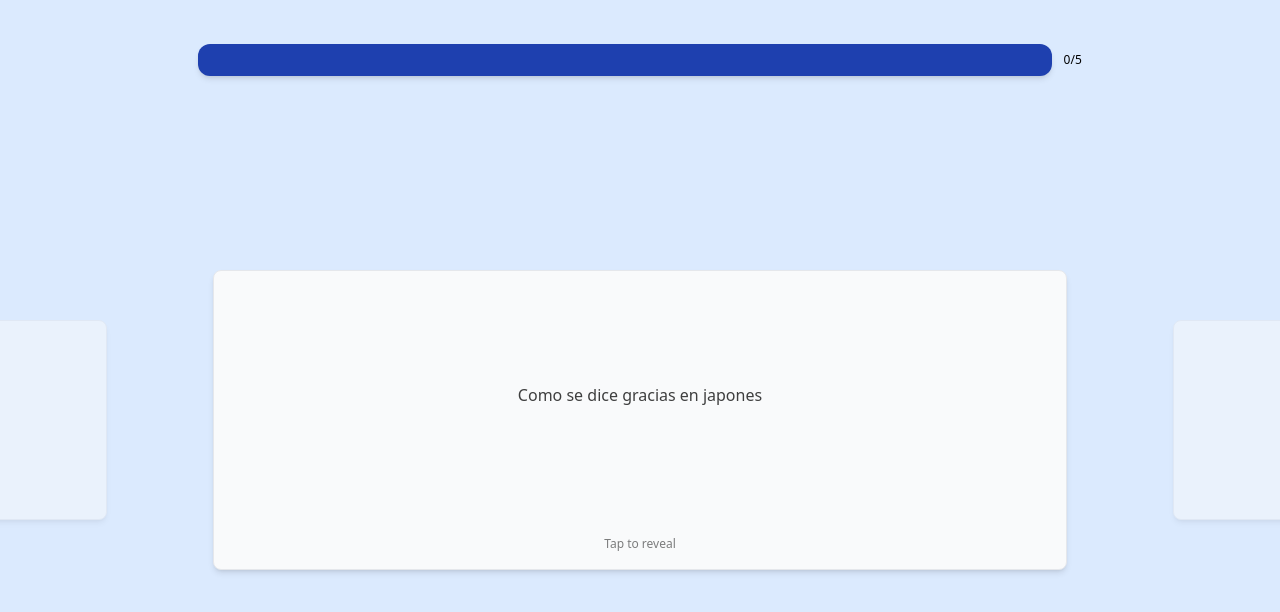
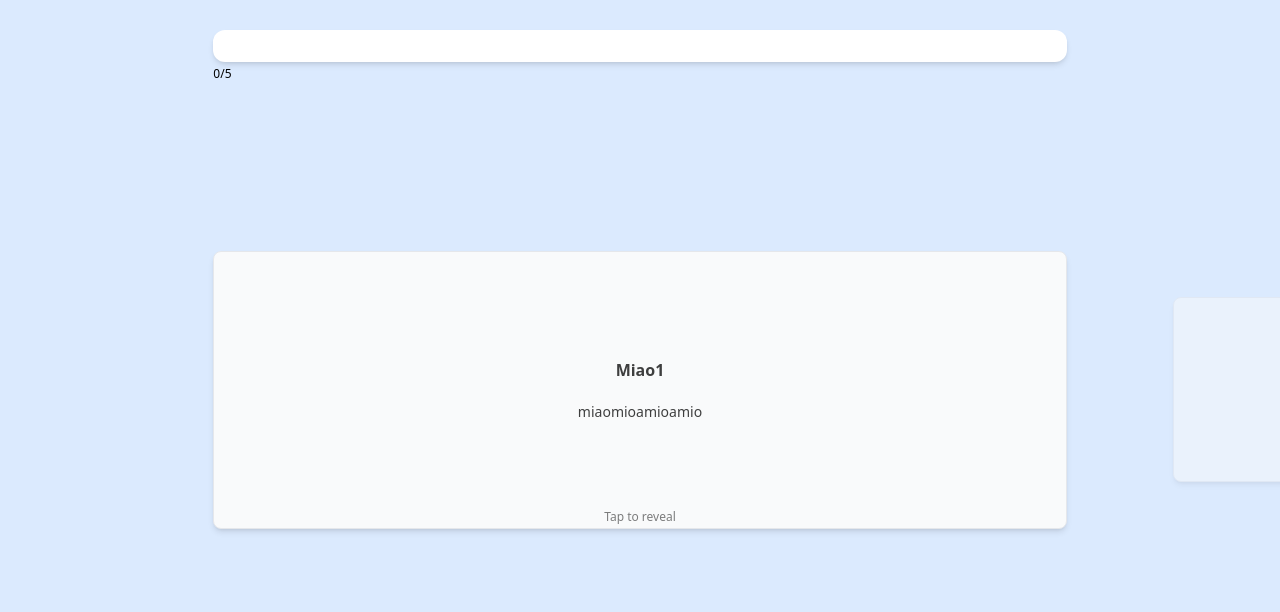
Before and after one commit to VannyFasanix/flashlearn, a Nuxt app: page / in a window 1280 px wide. Shown: the top 612 px of the page. Built offline with nearby package versions, Linux system fonts and the light colour scheme.

Commit message:
finished updateing flashcards

```diff
--- a/api/mock.json
+++ b/api/mock.json
@@ -1,16 +1,31 @@
 {
   "deck": [
     {
-      "text": "Miao1"
+      "text": "Miao1",
+      "subtext": "miaomioamioamio",
+      "back": "Il verso del micio 1",
+      "subback": "Subeme la radio..."
     },
     {
-      "text": "Miao2"
+      "text": "Miao2",
+      "subtext": "miaomioamioamio",
+      "back": "Il verso del micio 222",
+      "subback": "Subeme la radio..."
     },    {
-      "text": "Miao3"
+      "text": "Miao3",
+      "subtext": "miaomioamioamio",
+      "back": "Il verso del micio 33",
+      "subback": "Subeme la radio..."
     },    {
-      "text": "Miao4"
+      "text": "Miao4",
+      "subtext": "miaomioamioamio",
+      "back": "Il verso del micio 444",
+      "subback": "Subeme la radio..."
     },    {
-      "text": "Miao5"
+      "text": "Miao5",
+      "subtext": "miaomioamioamio",
+      "back": "Il verso del micio 55",
+      "subback": "Subeme la radio..."
     }
   ]
 }
--- a/components/flashcard/Card.vue
+++ b/components/flashcard/Card.vue
@@ -1,23 +1,22 @@
 <template>
   <div class="flashcard-container" @click="flipCard">
-    <div :class="['flashcard', { flipped: isFlipped }]">
+    <div :class="['flashcard', { flipped: isFlipped, 'no-transition': noTransition }]">
       <div class="front">
         <div class="w-full h-full flex flex-col items-center justify-center border border-gray-200 rounded-lg shadow-md bg-gray-50">
-          <div class="h-5/6 p-5 w-full flex items-center justify-center">
-            <p class="text-adaptive opacity-75"> Como se dice gracias en japones</p>
+          <div class="h-full p-5 w-full flex flex-col gap-5 items-center justify-center">
+            <p class="text-md font-bold opacity-75">{{card?.text}}</p>
+            <p class="text-sm opacity-75">{{card?.subtext}}</p>
           </div>
-          <div class="h-1/6 w-full flex items-center justify-center">
+          <div class="absolute bottom-1 w-full flex items-center justify-center">
             <p class="font-thin text-xs opacity-50">Tap to reveal</p>
           </div>
         </div>
       </div>
       <div class="back">
         <div class="w-full h-full flex flex-col items-center justify-center border border-gray-200 rounded-lg shadow-md bg-gray-50 relative">
-          <div class="h-4/6 w-full flex items-center justify-center">
-            <p class="text-base font-bold">Back img</p>
-          </div>
-          <div class="h-2/6 w-full flex items-center justify-center">
-            <p class="font-thin">Back descr</p>
+          <div class="h-full w-full flex flex-col gap-5 items-center justify-center">
+            <p class="text-md font-bold opacity-75">{{card?.back}}</p>
+            <p class="text-sm opacity-75">{{card?.subback}}</p>
           </div>
           <div class="circle"></div>
         </div>
@@ -27,15 +26,31 @@
 </template>
 
 <script lang="ts" setup>
-import { ref } from 'vue';
+import { ref, onUpdated } from 'vue';
 
-const emitter = defineEmits(["cardRevealed"])
+const props = defineProps(['card', 'cardIndex']);
+const emitter = defineEmits(["cardRevealed"]);
 
 const isFlipped = ref(false);
+const currentIndex = ref(props.cardIndex);
+const noTransition = ref(false);
+
+onUpdated(() => {
+  if (currentIndex.value !== props.cardIndex) {
+    isFlipped.value = false;
+    noTransition.value = true; // Rimuove la transizione
+    currentIndex.value = props.cardIndex;
+
+    // Forza il re-rendering della carta senza transizione
+    setTimeout(() => {
+      noTransition.value = false; // Ripristina la transizione
+    }, 50);
+  }
+});
 
 const flipCard = () => {
   isFlipped.value = !isFlipped.value;
-  emitter("cardRevealed", true)
+  emitter("cardRevealed", true);
 };
 </script>
 
@@ -52,6 +67,10 @@ const flipCard = () => {
   position: relative;
   transform-style: preserve-3d;
   transition: transform 0.6s;
+}
+
+.flashcard.no-transition {
+  transition: none;
 }
 
 .flashcard.flipped {
--- a/components/flashcard/Flashcard.vue
+++ b/components/flashcard/Flashcard.vue
@@ -1,49 +1,76 @@
 <template>
   <div class="h-full max-h-full w-full flex flex-col justify-between items-center overflow-hidden relative">
 
-    <div class="w-full h-1/6 flex justify-center items-center gap-3">
-      <div class="h-8 w-2/3 bg-blue-800 rounded-xl shadow-md">
-      </div>
-      <p class="text-xs">0/{{deck.length}}</p>
+    <div class="w-2/3 h-1/6 flex flex-col justify-center items-start gap-1">
+      <FlashcardProgressBar :deck="deck" :completed-cards="completedCards" :completion-percentage="completionPercentage"></FlashcardProgressBar>
     </div>
 
-    <div class="h-5/6 w-full flex flex-row relative">
-      <div class="h-full w-full flex items-center justify-center">
-        <div class="w-2/3 h-1/2">
-          <FlashcardCard @card-revealed="setShowWhenRepeat"></FlashcardCard>
-        </div>
-      </div>
+    <div v-if="cardIndex < deck.length" class="h-5/6 w-full flex flex-row relative">
 
-      <!-- Mock cards -->
-      <div class="absolute left-1/4 transform -translate-x-full h-full w-full flex items-center justify-center opacity-50">
+      <!-- Mock card -->
+      <div v-if="deck[cardIndex-1]" class="absolute left-1/4 transform -translate-x-full h-full w-full flex items-center justify-center opacity-50">
         <div class="w-2/3 h-1/3">
           <FlashcardCard></FlashcardCard>
         </div>
       </div>
 
-      <div class="absolute right-1/4 transform translate-x-full h-full w-full flex items-center justify-center opacity-50">
+      <!-- Main card -->
+      <div class="h-full w-full flex items-center justify-center">
+        <div class="w-2/3 h-1/2">
+          <FlashcardCard :card="deck[cardIndex]" :cardIndex="cardIndex" @card-revealed="setShowWhenRepeat"></FlashcardCard>
+        </div>
+      </div>
+
+      <!-- Mock card -->
+      <div v-if="deck[cardIndex+1]" class="absolute right-1/4 transform translate-x-full h-full w-full flex items-center justify-center opacity-50">
         <div class="w-2/3 h-1/3">
           <FlashcardCard></FlashcardCard>
         </div>
       </div>
+
     </div>
 
-    <div v-if="showWhenRepeat" class="h-14 w-2/3">
-      <FlashcardWhenRepeat/>
+    <div v-else class="h-5/6 w-full flex justify-center items-center">Complimenti!</div>
+
+    <div class="h-14 w-2/3" :class="{ 'absolute bottom-0': showWhenRepeat }">
+      <FlashcardWhenRepeat v-if="showWhenRepeat" @difficulty-defined="setDifficultyAndProceed" />
     </div>
   </div>
 </template>
 
 <script lang="ts" setup>
+import { ref } from 'vue';
+import { deck } from "../../api/mock.json";
 
-  import { deck } from "../../api/mock.json"
+const showWhenRepeat = ref(false);
+const completedCards = ref(0);
+const cardIndex = ref(0)
 
-  const showWhenRepeat = ref(false)
+const setShowWhenRepeat: any = () => {
 
-  const setShowWhenRepeat = () => {
-    showWhenRepeat.value = true
-  }
+  if(showWhenRepeat.value)
+    return
+
+  showWhenRepeat.value = true;
+  if(completedCards.value < deck.length)
+    completedCards.value++;
+};
+
+const setDifficultyAndProceed = (difficulty: number) => {
+
+  //DEFINE DIFFICULTY ALGORITHM
+
+  showWhenRepeat.value = false
+  cardIndex.value++
+}
+
+const completionPercentage: ComputedRef<number> = computed(() => {
+  return (completedCards.value / deck.length) * 100;
+});
 </script>
 
 <style scoped>
+.h-14 {
+  position: relative;
+}
 </style>
--- /dev/null
+++ b/components/flashcard/ProgressBar.vue
@@ -0,0 +1,17 @@
+<template>
+    <div class="w-full h-full flex flex-col justify-center items-start gap-1">
+        <div class="h-8 w-full bg-white shadow-md rounded-xl">
+            <div class="h-full bg-blue-800 rounded-l-xl" :class="{'rounded-r-xl': completionPercentage == 100}"  :style="{ width: `${completionPercentage}%` }">
+            </div>
+        </div>
+        <p class="text-xs">{{completedCards + "/" + deck.length}}</p>
+    </div>
+</template>
+
+<script lang="ts" setup>
+    defineProps(['deck', 'completedCards', 'completionPercentage'])
+</script>
+
+<style>
+
+</style>
--- a/components/flashcard/WhenRepeat.vue
+++ b/components/flashcard/WhenRepeat.vue
@@ -3,7 +3,8 @@
     <div class="w-full h-full shadow-lg" v-for="(repeat, i) in config.flashcard.card.repeat">
       <div :class="{[repeat.class]: true, 'rounded-l-xl': i == 0,
                     'rounded-r-xl': i == config.flashcard.card.repeat?.length-1 }"
-            class="w-full h-full flex justify-center items-center">
+            class="w-full h-full flex justify-center items-center"
+            @click="defineDifficulty(repeat.id)">
         <p class="text-gray-100 font-bold text-sm">{{repeat.label}}</p>
       </div>
     </div>
@@ -12,6 +13,13 @@
 
 <script lang="ts" setup>
   import { config } from "../../api/config.json"
+
+  const emitter = defineEmits(['difficultyDefined'])
+
+  const defineDifficulty = (id: number) => {
+    emitter('difficultyDefined', id)
+  }
+
 </script>
 
 <style>
```
